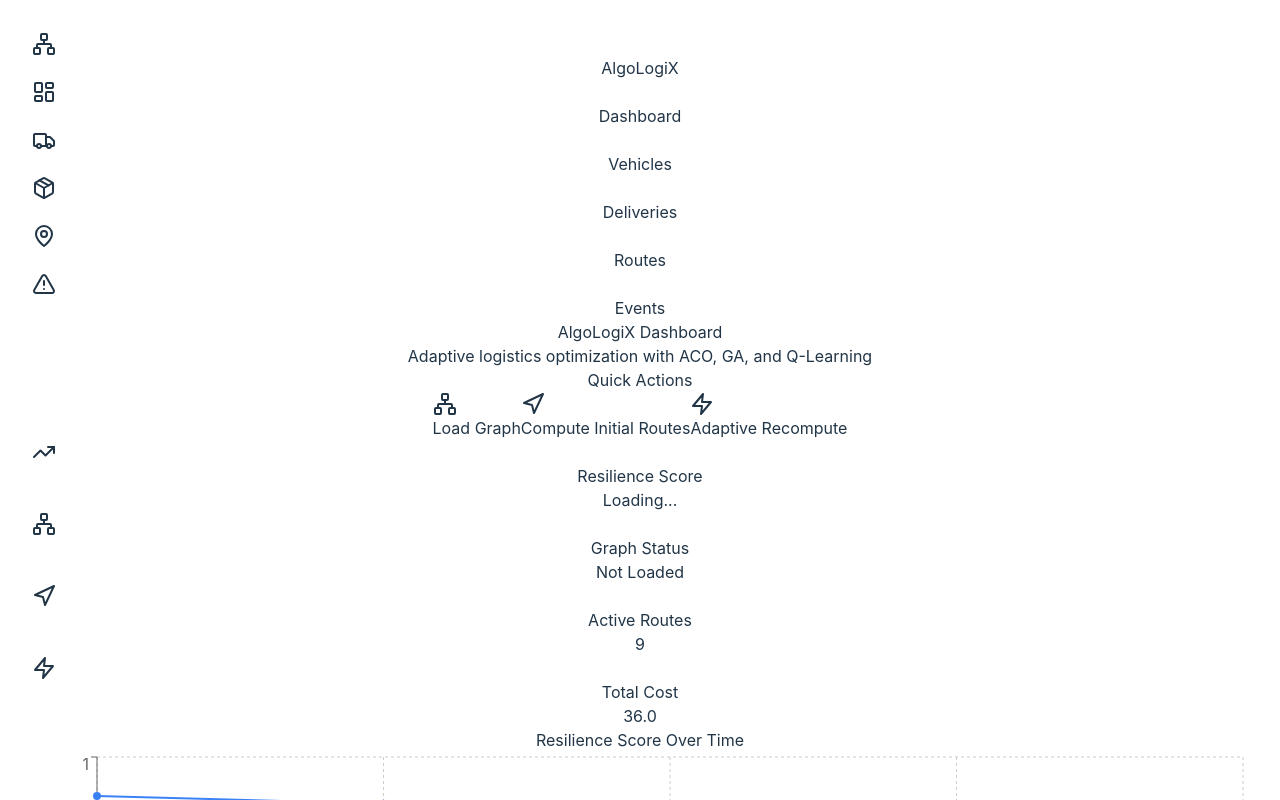
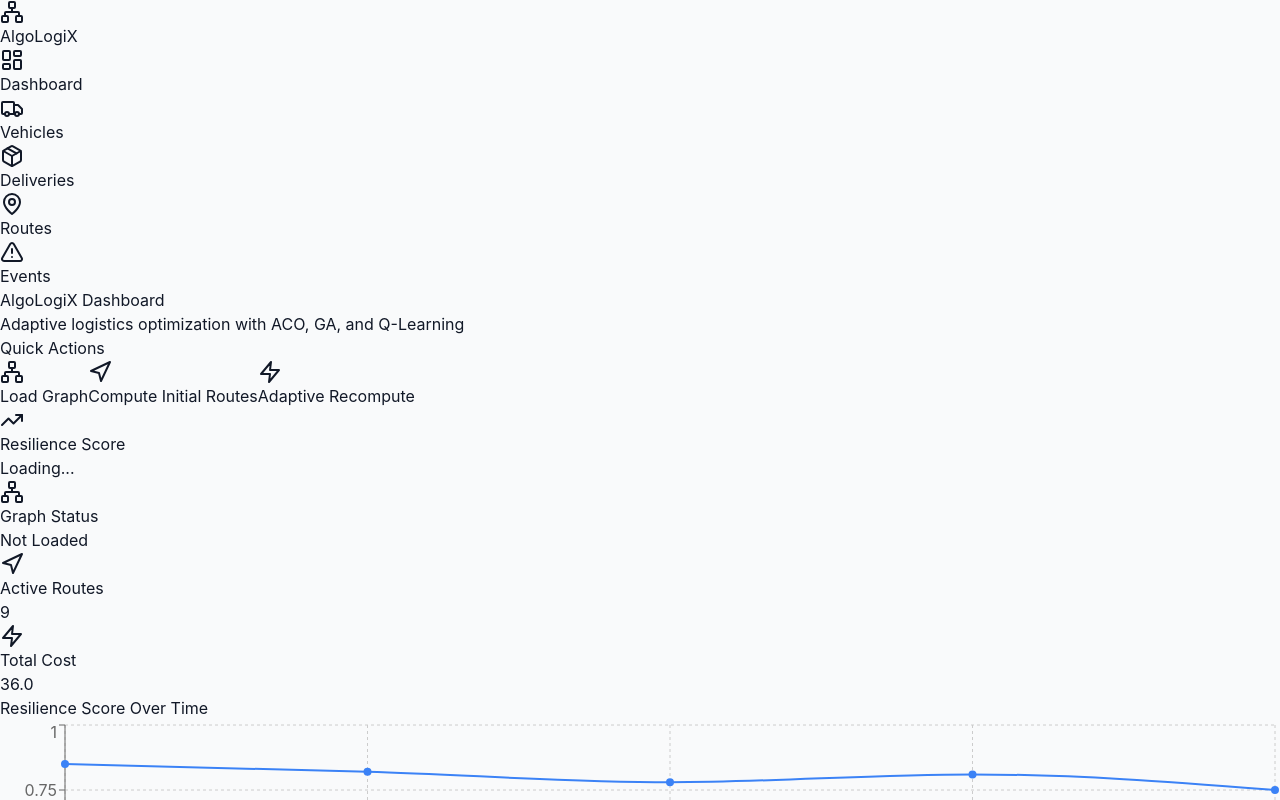
Before and after one commit to realitystevens/AlgologiX, a React (Vite) app in the folder frontend/: page / in a window 1280 px wide. Shown: the top 800 px of the page. Built offline with nearby package versions, Linux system fonts and the light colour scheme; no server answers.

Commit message:
fix: remove external style error

```diff
--- a/frontend/src/index.css
+++ b/frontend/src/index.css
@@ -7,10 +7,6 @@
   line-height: 1.5;
   font-weight: 400;
 
-  color-scheme: light dark;
-  color: rgba(255, 255, 255, 0.87);
-  background-color: #242424;
-
   font-synthesis: none;
   text-rendering: optimizeLegibility;
   -webkit-font-smoothing: antialiased;
@@ -18,25 +14,19 @@
   -webkit-text-size-adjust: 100%;
 }
 
+* {
+  box-sizing: border-box;
+}
+
 body {
   margin: 0;
-  display: flex;
-  place-items: center;
-  min-width: 320px;
+  padding: 0;
   min-height: 100vh;
+  background-color: #f9fafb;
+  color: #111827;
 }
 
 #root {
-  max-width: 1280px;
-  margin: 0 auto;
-  padding: 2rem;
-  text-align: center;
   width: 100%;
+  min-height: 100vh;
 }
-
-@media (prefers-color-scheme: light) {
-  :root {
-    color: #213547;
-    background-color: #ffffff;
-  }
-}
```
